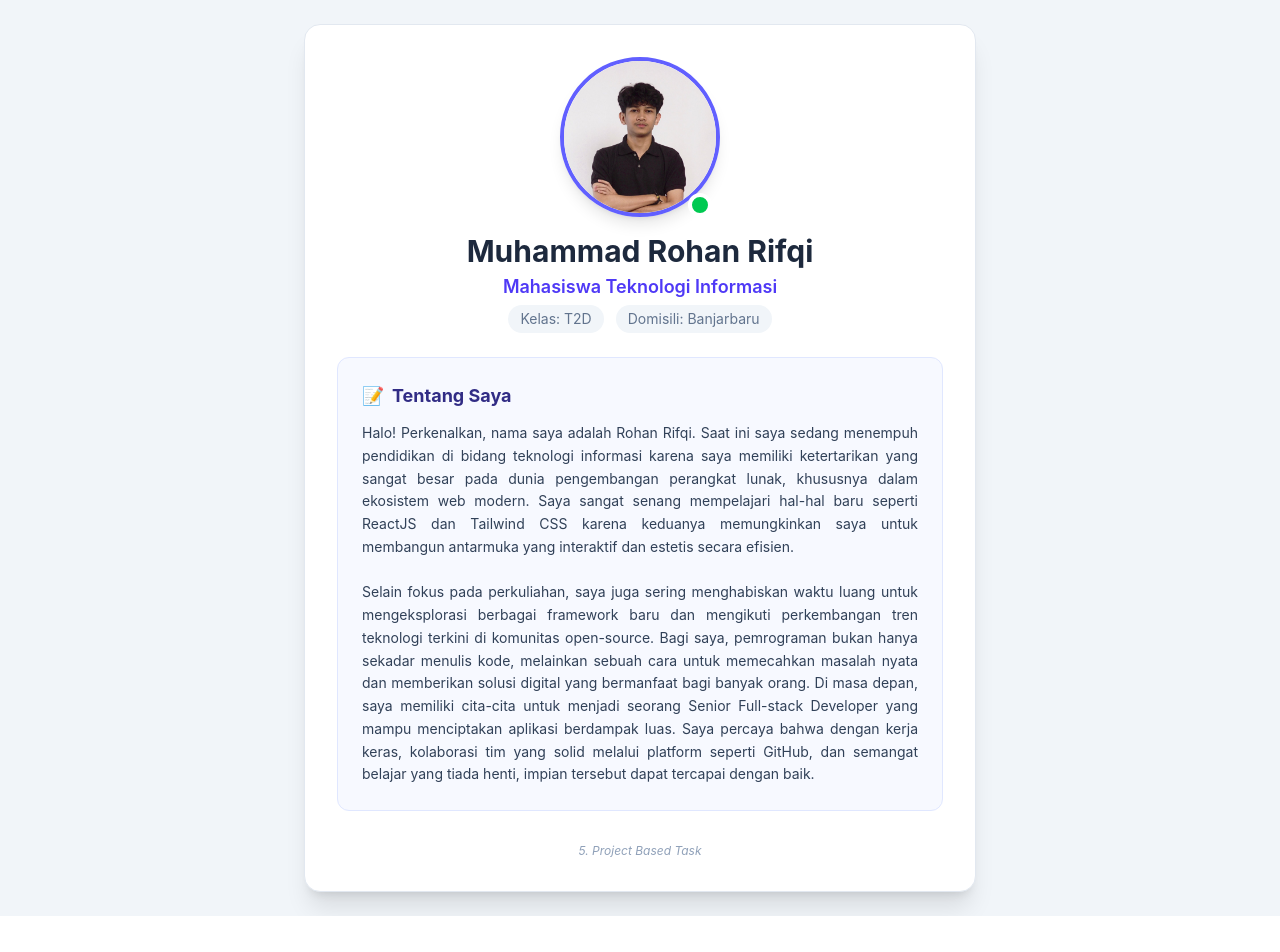
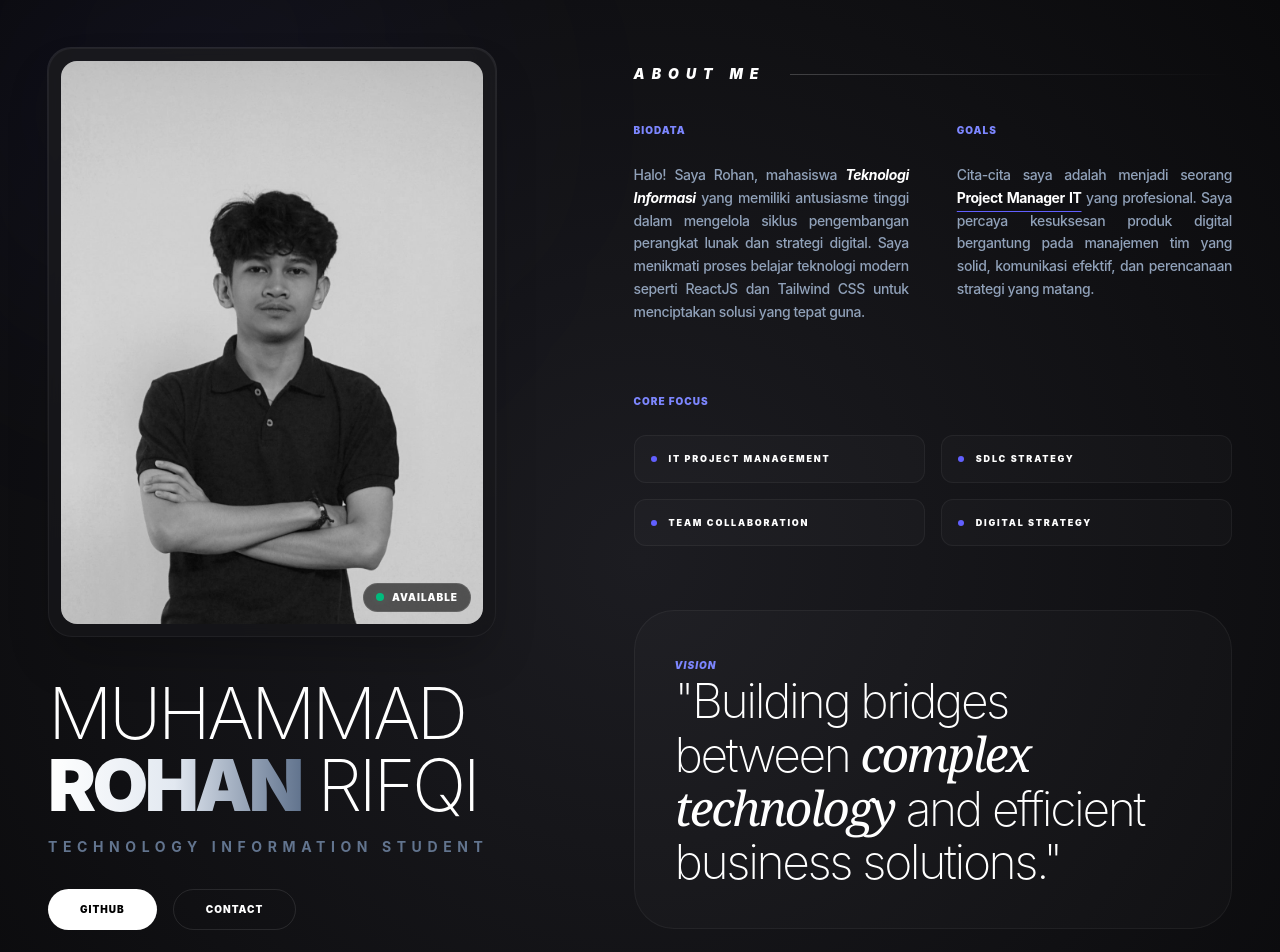
Before and after one commit to rohanrifqii/project_reactjs, a React (Vite) app in the folder Project-ReactJS/: page /rohan in a window 1280 px wide. Shown: the top 952 px of the page. Before the commit the page ends 916 px from the top, so only its background shows below. Built offline with nearby package versions, Linux system fonts and the light colour scheme.

Commit message:
rubah total tampilan profil rohan

```diff
--- a/Project-ReactJS/src/ProfilRohan.jsx
+++ b/Project-ReactJS/src/ProfilRohan.jsx
@@ -1,46 +1,111 @@
 import React from 'react';
-// PENTING: Import foto dari folder assets
-import fotoRohanAsli from './assets/Rohan.jpeg';
+import fotoRohan from './assets/Rohan.jpeg';
 
 const ProfilRohan = () => {
   return (
-    <div className="min-h-screen bg-slate-100 flex items-center justify-center p-6">
-      <div className="bg-white p-8 rounded-2xl shadow-xl max-w-2xl w-full flex flex-col items-center border border-slate-200">
+    <div className="min-h-screen bg-[#0a0a0c] text-white p-6 md:p-12 font-sans tracking-tight relative overflow-hidden">
 
-        {/* Foto Profil */}
-        <div className="relative">
+      <div className="absolute inset-0 bg-[radial-gradient(circle_at_center,_#1c1c21_0%,_#0a0a0c_100%)]"></div>
+      <div className="absolute top-[-10%] left-[-5%] w-[40%] h-[40%] bg-indigo-500/5 rounded-full blur-[120px]"></div>
+
+      <div className="max-w-7xl mx-auto flex flex-col md:flex-row gap-12 lg:gap-24 relative z-10">
+
+        <div className="w-full md:w-[45%] flex flex-col items-center md:items-start md:sticky md:top-12">
+          <div className="relative group mb-10 w-full max-w-md">
+            <div className="absolute -inset-[1px] bg-gradient-to-b from-white/20 to-transparent rounded-3xl opacity-50"></div>
+
+            <div className="relative p-3 bg-[#16161a]/80 backdrop-blur-md rounded-3xl border border-white/5 shadow-2xl">
               <img
-            src={fotoRohanAsli}
-            alt="Foto Muhammad Rohan Rifqi"
-            className="w-40 h-40 rounded-full object-cover mb-4 border-4 border-indigo-500 shadow-lg"
+                src={fotoRohan}
+                alt="Muhammad Rohan Rifqi"
+                className="w-full h-auto aspect-[3/4] rounded-2xl object-cover grayscale brightness-90 group-hover:grayscale-0 group-hover:brightness-100 transition-all duration-1000 ease-in-out"
               />
-          <div className="absolute bottom-4 right-2 bg-green-500 w-6 h-6 rounded-full border-4 border-white"></div>
+
+              <div className="absolute bottom-6 right-6 flex items-center gap-2 bg-black/60 backdrop-blur-xl px-3 py-1.5 rounded-full border border-white/10">
+                <span className="flex h-2 w-2 relative">
+                  <span className="animate-ping absolute inline-flex h-full w-full rounded-full bg-emerald-400 opacity-75"></span>
+                  <span className="relative inline-flex rounded-full h-2 w-2 bg-emerald-500"></span>
+                </span>
+                <span className="text-[10px] font-black tracking-widest uppercase">Available</span>
+              </div>
+            </div>
           </div>
 
-        {/* Data Diri */}
-        <h1 className="text-3xl font-bold text-slate-800 mb-1">Muhammad Rohan Rifqi</h1>
-        <p className="text-indigo-600 font-semibold mb-1 text-lg">Mahasiswa Teknologi Informasi</p>
+          <div className="text-center md:text-left w-full space-y-4">
+            <h1 className="text-5xl lg:text-7xl font-extralight text-white tracking-tighter leading-none uppercase">
+              Muhammad<br />
+              <span className="font-black text-transparent bg-clip-text bg-gradient-to-r from-white via-slate-200 to-slate-500">Rohan</span> Rifqi
+            </h1>
+            <p className="text-xs md:text-sm text-slate-500 font-bold tracking-[0.4em] uppercase">
+              Technology Information Student
+            </p>
 
-        <div className="flex gap-3 mb-6 text-sm text-slate-500">
-          <span className="bg-slate-100 px-3 py-1 rounded-full">Kelas: T2D</span>
-          <span className="bg-slate-100 px-3 py-1 rounded-full">Domisili: Banjarbaru</span>
+            <div className="flex gap-4 pt-4 justify-center md:justify-start">
+              <button className="px-8 py-3 bg-white text-black text-[10px] font-black uppercase tracking-widest rounded-full hover:bg-slate-200 transition-all">
+                GitHub
+              </button>
+              <button className="px-8 py-3 border border-white/10 text-white text-[10px] font-black uppercase tracking-widest rounded-full hover:bg-white/5 transition-all">
+                Contact
+              </button>
+            </div>
+          </div>
         </div>
 
-        {/* Tentang Diri */}
-        <div className="w-full text-justify text-slate-700 bg-indigo-50/50 p-6 rounded-xl border border-indigo-100">
-          <h2 className="font-bold text-lg mb-3 text-indigo-900 flex items-center">
-            <span className="mr-2">📝</span> Tentang Saya
-          </h2>
-          <p className="leading-relaxed text-sm">
-            Halo! Perkenalkan, nama saya adalah Rohan Rifqi. Saat ini saya sedang menempuh pendidikan di bidang teknologi informasi karena saya memiliki ketertarikan yang sangat besar pada dunia pengembangan perangkat lunak, khususnya dalam ekosistem web modern. Saya sangat senang mempelajari hal-hal baru seperti ReactJS dan Tailwind CSS karena keduanya memungkinkan saya untuk membangun antarmuka yang interaktif dan estetis secara efisien.
-            <br/><br/>
-            Selain fokus pada perkuliahan, saya juga sering menghabiskan waktu luang untuk mengeksplorasi berbagai framework baru dan mengikuti perkembangan tren teknologi terkini di komunitas open-source. Bagi saya, pemrograman bukan hanya sekadar menulis kode, melainkan sebuah cara untuk memecahkan masalah nyata dan memberikan solusi digital yang bermanfaat bagi banyak orang. Di masa depan, saya memiliki cita-cita untuk menjadi seorang Senior Full-stack Developer yang mampu menciptakan aplikasi berdampak luas. Saya percaya bahwa dengan kerja keras, kolaborasi tim yang solid melalui platform seperti GitHub, dan semangat belajar yang tiada henti, impian tersebut dapat tercapai dengan baik.
+        <div className="w-full md:w-[55%] space-y-16 py-4">
+          <section className="space-y-8">
+            <div className="flex items-center gap-6">
+              <h1 className="text-sm font-black tracking-[0.5em] text-white uppercase italic">About Me</h1>
+              <div className="h-[1px] flex-grow bg-gradient-to-r from-white/20 to-transparent"></div>
+            </div>
+
+            <div className="grid grid-cols-1 md:grid-cols-2 gap-12">
+              <div className="space-y-4">
+                <span className="text-[10px] font-black text-indigo-400 uppercase tracking-widest">Biodata</span> <br /><br />
+                <p className="text-sm leading-relaxed text-slate-400 text-justify font-medium">
+                  Halo! Saya Rohan, mahasiswa <span className="text-white font-bold italic">Teknologi Informasi</span> yang memiliki antusiasme tinggi dalam mengelola siklus pengembangan perangkat lunak dan strategi digital. Saya menikmati proses belajar teknologi modern seperti ReactJS dan Tailwind CSS untuk menciptakan solusi yang tepat guna.
                 </p>
               </div>
 
-        <p className="mt-8 text-slate-400 text-xs italic">
-          5. Project Based Task
+              <div className="space-y-4">
+                <span className="text-[10px] font-black text-indigo-400 uppercase tracking-widest">Goals</span> <br /> <br />
+                <p className="text-sm leading-relaxed text-slate-400 text-justify font-medium">
+                  Cita-cita saya adalah menjadi seorang <span className="text-white font-bold underline decoration-indigo-500 underline-offset-8">Project Manager IT</span> yang profesional. Saya percaya kesuksesan produk digital bergantung pada manajemen tim yang solid, komunikasi efektif, dan perencanaan strategi yang matang.
                 </p>
+              </div>
+            </div>
+          </section>
+
+          <section className="space-y-8">
+            <span className="text-[10px] font-black text-indigo-400 uppercase tracking-widest">Core Focus</span> <br /><br />
+            <div className="grid grid-cols-2 gap-4 font-black uppercase tracking-[0.2em] text-[9px]">
+              {['IT Project Management', 'SDLC Strategy', 'Team Collaboration', 'Digital Strategy'].map((item) => (
+                <div key={item} className="p-4 border border-white/5 bg-white/[0.02] hover:bg-white/[0.05] transition-colors rounded-xl flex items-center gap-3">
+                  <div className="w-1.5 h-1.5 bg-indigo-500 rounded-full"></div>
+                  {item}
+                </div>
+              ))}
+            </div>
+          </section>
+
+          <section className="relative p-10 rounded-[2.5rem] overflow-hidden group border border-white/5 bg-white/[0.02]">
+            <div className="relative z-10 space-y-4">
+              <span className="text-[10px] font-black text-indigo-400 uppercase tracking-widest italic">Vision</span>
+              <p className="text-3xl lg:text-5xl font-extralight leading-[1.1] text-white tracking-tighter">
+                "Building bridges between <span className="italic font-serif">complex technology</span> and efficient business solutions."
+              </p>
+            </div>
+          </section>
+
+          <footer className="flex justify-between items-end pt-12 border-t border-white/5 opacity-30">
+            <div className="text-[9px] font-black tracking-[0.3em] uppercase">
+              Location / Banjarbaru, ID
+            </div>
+            <div className="text-[9px] font-black tracking-[0.3em] uppercase italic">
+              Rohan © 2026
+            </div>
+          </footer>
+        </div>
+
       </div>
     </div>
   );
```
Lines whose indentation alone changed are shown as unchanged.
